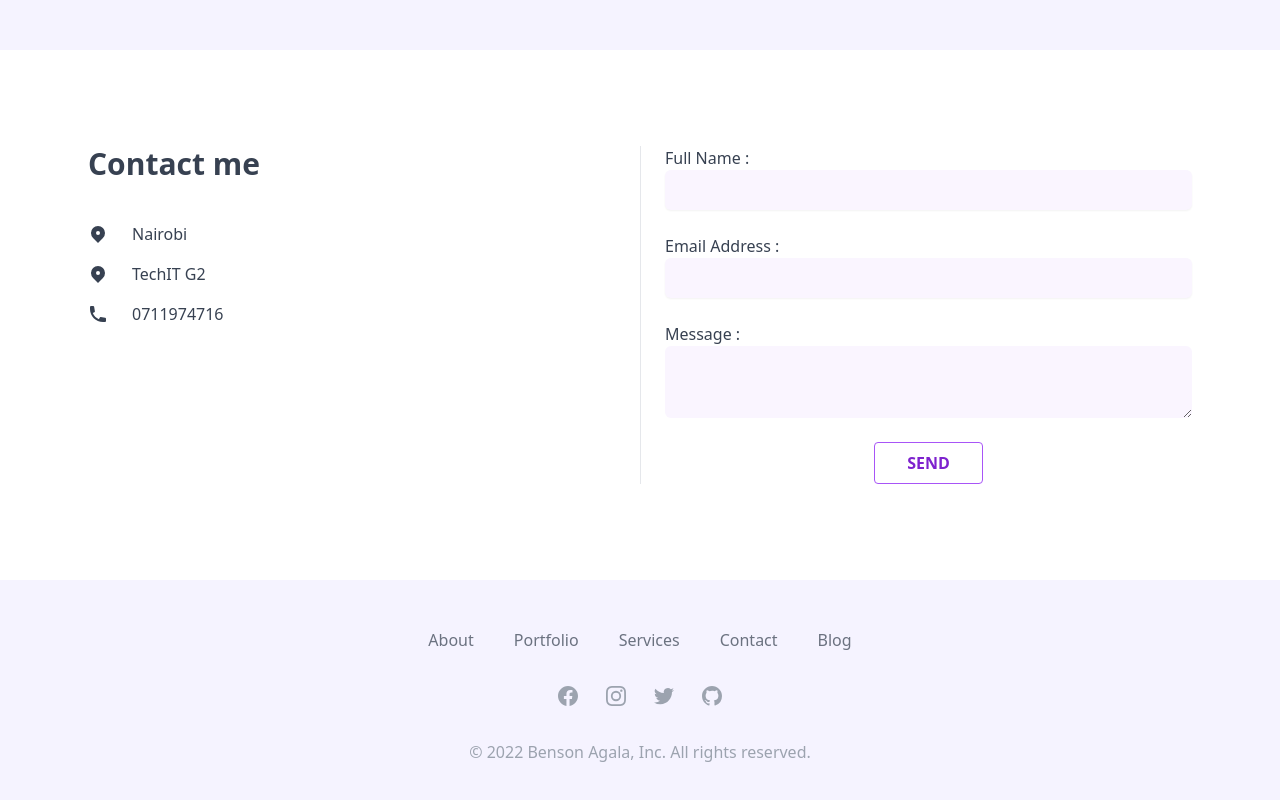
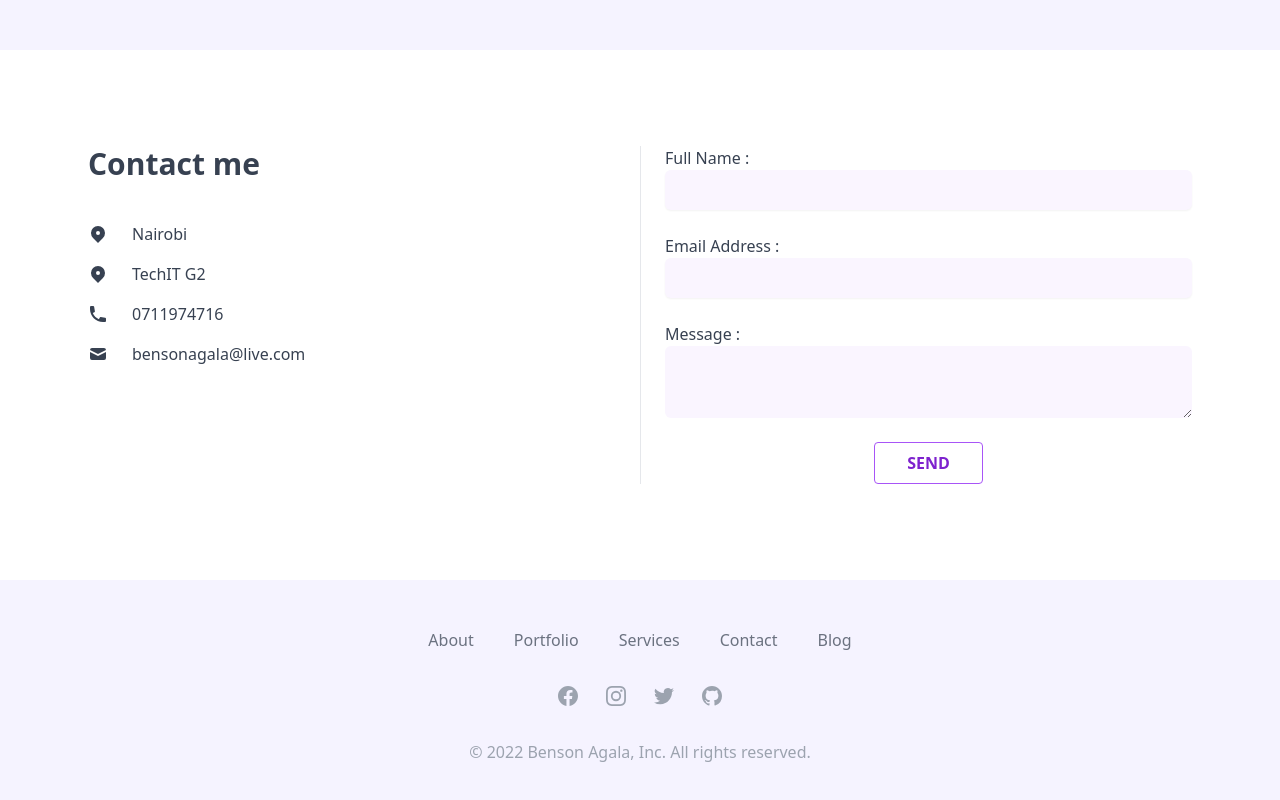
Before and after one commit to Foddie2/Portfolio., a Nuxt app: page / in a window 1280 px wide. Shown: the part 2398-3198 px from the top of the page. Built offline with nearby package versions, Linux system fonts and the light colour scheme; what tw-elements would draw is missing.

Commit message:
portfolio setup

```diff
--- a/components/Companies.vue
+++ b/components/Companies.vue
@@ -2,11 +2,6 @@
   <section class="bg-violet-50">
     <div class=" px-4 py-16 mx-auto sm:max-w-xl md:max-w-full lg:max-w-screen-xl md:px-24 lg:px-8 lg:py-20">
     <div class="max-w-xl mb-10 md:mx-auto sm:text-center lg:max-w-2xl md:mb-12">
-      <!-- <div>
-        <p class="inline-block px-3 py-px mb-4 text-xs font-semibold tracking-wider text-teal-900 uppercase rounded-full bg-teal-accent-400">
-          Brand new
-        </p>
-      </div> -->
       <h2 class="max-w-lg mb-6 font-sans text-3xl text-center font-bold leading-none tracking-tight text-gray-700 sm:text-4xl md:mx-auto">
         <span class="relative inline-block">
           <svg viewBox="0 0 52 24" fill="currentColor" class="absolute top-0 left-0 z-0 hidden w-32 -mt-8 -ml-20 text-blue-gray-100 lg:w-32 lg:-ml-28 lg:-mt-10 sm:block">
--- a/components/Contact.vue
+++ b/components/Contact.vue
@@ -39,7 +39,7 @@
             </svg>
             <span> 0711974716 </span>
           </p>
-          <!--
+
           <p class="flex items-center">
             <svg
               xmlns="http://www.w3.org/2000/svg" viewBox="0 0 20 20" fill="currentColor"
@@ -47,8 +47,8 @@
               <path d="M2.003 5.884L10 9.882l7.997-3.998A2 2 0 0016 4H4a2 2 0 00-1.997 1.884z"></path>
               <path d="M18 8.118l-8 4-8-4V14a2 2 0 002 2h12a2 2 0 002-2V8.118z"></path>
             </svg>
-            <span>contact@business.com</span>
-          </p> -->
+            <span>bensonagala@live.com</span>
+          </p>
         </div>
       </div>
       <form  novalidate="" class="flex flex-col py-6 space-y-6 md:py-0 md:px-6 ng-untouched ng-pristine ng-valid">
```
